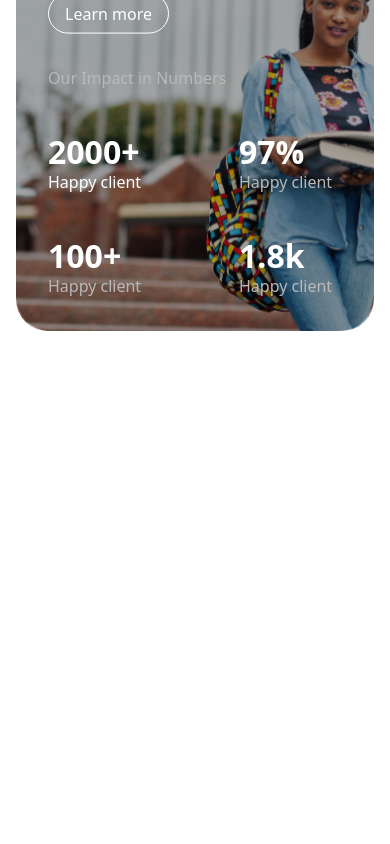
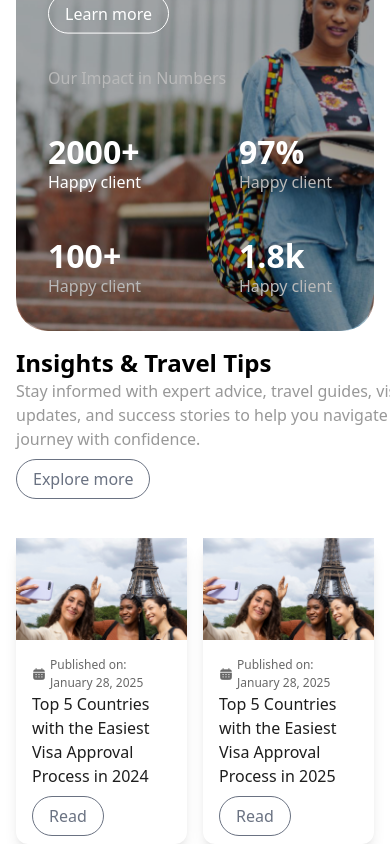
Before and after one commit to Earthpasserby/Wilsco, a React (Vite) app: page / in a window 390 px wide. Shown: the part 5220-6064 px from the top of the page. Before the commit the page ends 5551 px from the top, so only its background shows below. Built offline with nearby package versions, Linux system fonts and the light colour scheme.

Commit message:
responsiveness

```diff
--- a/Home.jsx
+++ b/Home.jsx
@@ -5,6 +5,7 @@ import CenteredLogo from "./components/CenteredLogo";
 import Testimony from "./components/Testimony";
 import Opportunities from "./components/Opportunities";
 import Pack from "./components/Pack";
+import Insight from "./components/Insight";
 
 const Home = () => {
   return (
@@ -17,6 +18,7 @@ const Home = () => {
         <Testimony />
         <Opportunities />
         <Pack />
+        <Insight />
       </div>
     </>
   );
--- /dev/null
+++ b/components/Insight.jsx
@@ -0,0 +1,75 @@
+import React from "react";
+import paris1 from "../public/images/paris1.png";
+import calender from "../public/images/calender.png";
+
+const Insight = () => {
+  return (
+    <>
+      <div className="mx-auto max-w-7xl px-4 sm:px-6 lg:px-8 pt-4 sm:pt-24">
+        <div className="grid grid-cols-1 sm:grid-cols-2">
+          <div className="w-[423px] h-[191px]">
+            <h1 className="text-2xl font-bold  text-[#000000]">
+              Insights & Travel Tips
+            </h1>
+            <p className="text-[#989898] font-medium ">
+              Stay informed with expert advice, travel guides, visa updates, and
+              success stories to help you navigate your journey with confidence.
+            </p>
+            <div className="pt-4">
+              <a
+                href="#"
+                className="bg-transparent border border-gray-500 text-gray-500 px-4 py-2 rounded-4xl hover:bg-gray-100"
+              >
+                Explore more
+              </a>
+            </div>
+          </div>
+          <div className="grid grid-cols-2 gap-4">
+            <div className="bg-white   px-0 py-0 rounded-xl shadow-lg">
+              <img src={paris1} alt="group" className="" />
+              <div className="flex items-center px-4 pt-4">
+                <img src={calender} alt="group" className="w-[14px] h-[14px]" />
+                <span className="font-normal text-[12px] text-[#686868] px-1">
+                  Published on: January 28, 2025
+                </span>
+              </div>
+              <h3 className="px-4 text-[#1E1E1E] text-[16px] font-normal">
+                Top 5 Countries with the Easiest Visa Approval Process in 2024
+              </h3>
+              <div className="pt-4 px-4 mb-4">
+                <a
+                  href="#"
+                  className="bg-transparent border border-gray-500 text-gray-500 px-4 py-2 rounded-4xl hover:bg-gray-100"
+                >
+                  Read
+                </a>
+              </div>
+            </div>
+            <div className="bg-white   px-0 py-0 rounded-xl shadow-lg">
+              <img src={paris1} alt="group" className="" />
+
+              <div className="flex items-center px-4 pt-4">
+                <img src={calender} alt="group" className="w-[14px] h-[14px]" />
+                <span className="font-normal text-[12px] text-[#686868] px-1">
+                  Published on: January 28, 2025
+                </span>
+              </div>
+              <h3 className="px-4 text-[#1E1E1E] text-[16px] font-normal">
+                Top 5 Countries with the Easiest Visa Approval Process in 2025
+              </h3>
+              <div className="pt-4 px-4 mb-4">
+                <a
+                  href="#"
+                  className="bg-transparent border border-gray-500 text-gray-500 px-4 py-2 rounded-4xl hover:bg-gray-100"
+                >
+                  Read
+                </a>
+              </div>
+            </div>
+          </div>
+        </div>
+      </div>
+    </>
+  );
+};
+export default Insight;
```
Also changed, not shown: public/images/calender.png (added), public/images/paris1.png (added).
